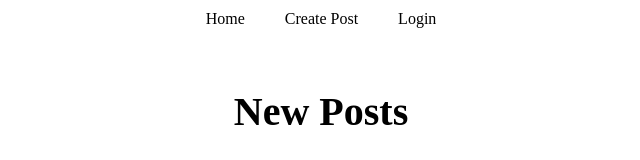
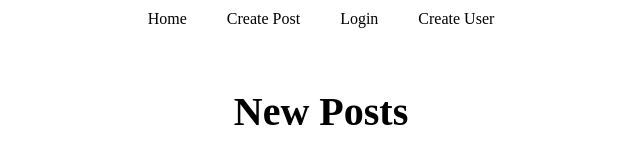
Before and after one commit to LuizCugnier/tsx-project, a React (Vite) app: page / in a window 1280 px wide. Shown: the top 160 px of the page, without its empty margins (319-959 px from the left). Built offline with nearby package versions, Linux system fonts and the light colour scheme; no server answers.

Commit message:
add: /create-user route

```diff
--- a/src/App.tsx
+++ b/src/App.tsx
@@ -3,6 +3,7 @@ import { Home, CreatePost, PostPage } from './pages'
 import { Navbar } from './components'
 
 import './App.css'
+import CreateUser from './pages/CreateUser/CreateUser'
 
 function App() {
   return (
@@ -12,6 +13,7 @@ function App() {
         <Routes>
           <Route path="/" element={<Home />} />
           <Route path="/create-post" element={<CreatePost />} />
+          <Route path="/create-user" element={<CreateUser />} />
           <Route path="/login" element={<div>Login</div>} />
           <Route path="/post/:id" element={<PostPage />} />
         </Routes>
--- a/src/components/Navbar/Navbar.tsx
+++ b/src/components/Navbar/Navbar.tsx
@@ -14,6 +14,9 @@ const Navbar = () => {
       <NavLink to={'/login'} className="navbar-item">
         Login
       </NavLink>
+      <NavLink to={'/create-user'} className="navbar-item">
+        Create User
+      </NavLink>
     </div>
   )
 }
```
